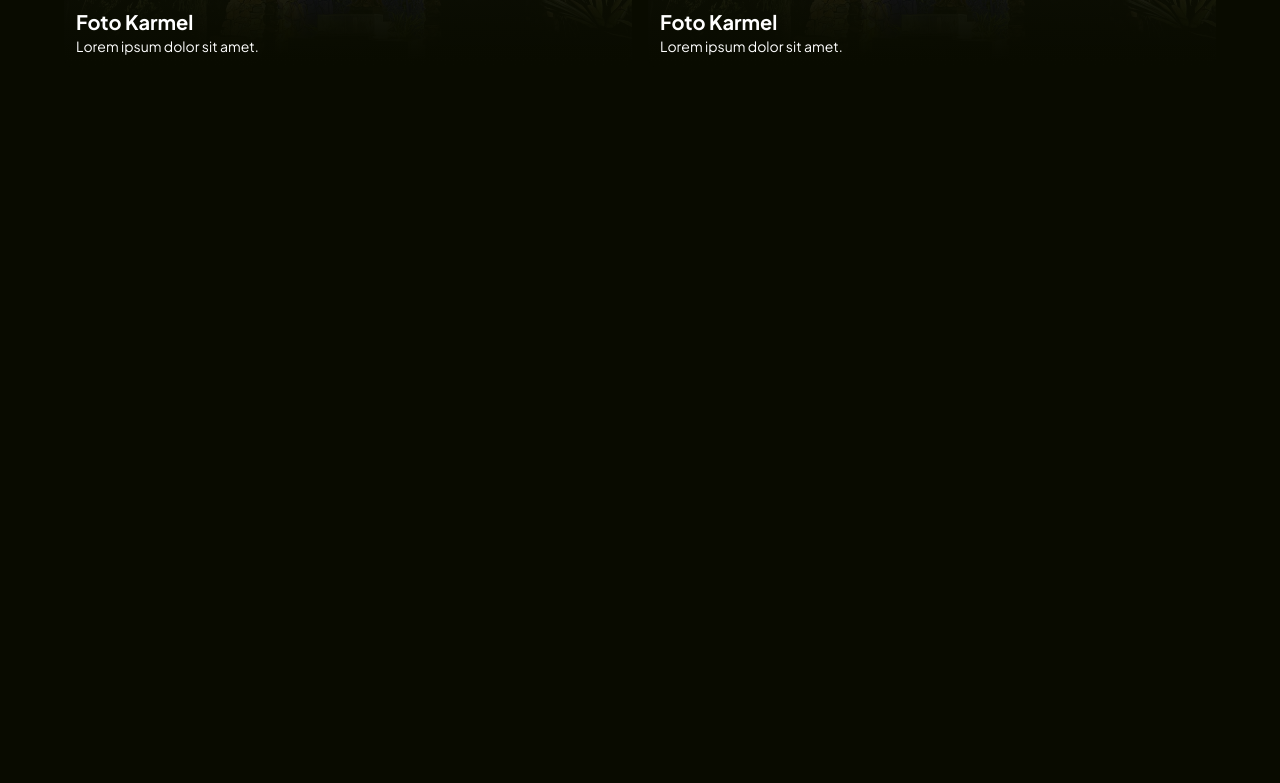
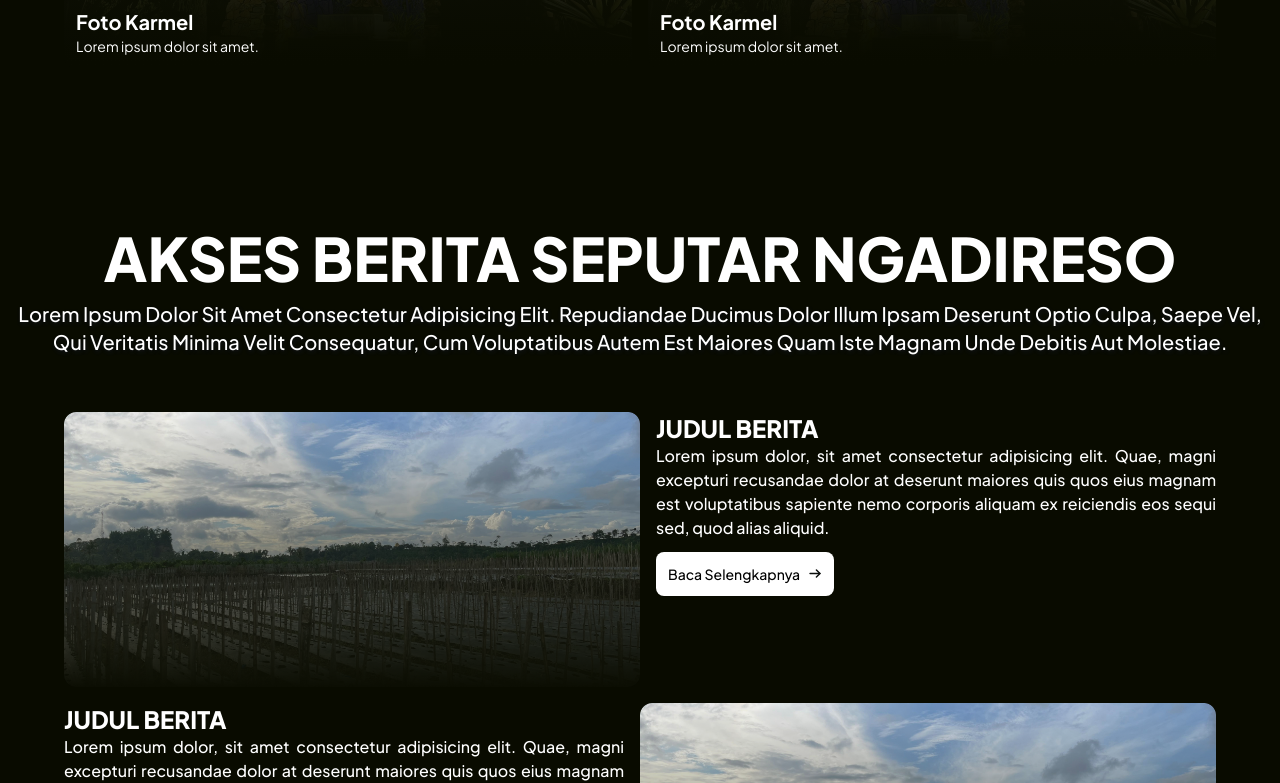
Before and after one commit to humamafif/landingpage-desa-ngadireso, a React (Vite) app: page / in a window 1280 px wide. Shown: the part 1580-2363 px from the top of the page. Before the commit the page ends 1680 px from the top, so only its background shows below. Built offline with nearby package versions, Linux system fonts and the light colour scheme.

Commit message:
add/news & footer sections

```diff
--- a/src/App.jsx
+++ b/src/App.jsx
@@ -1,12 +1,16 @@
 import About from "./components/About"
 import Hero from "./components/Hero"
 import Navbar from "./components/Navbar"
+import News from "./components/News"
+import Footer from "./components/Footer"
 export default function App() {
   return (
     <>
       <Navbar />
       <Hero />
       <About />
+      <News />
+      <Footer />
     </>
   )
 }
```
